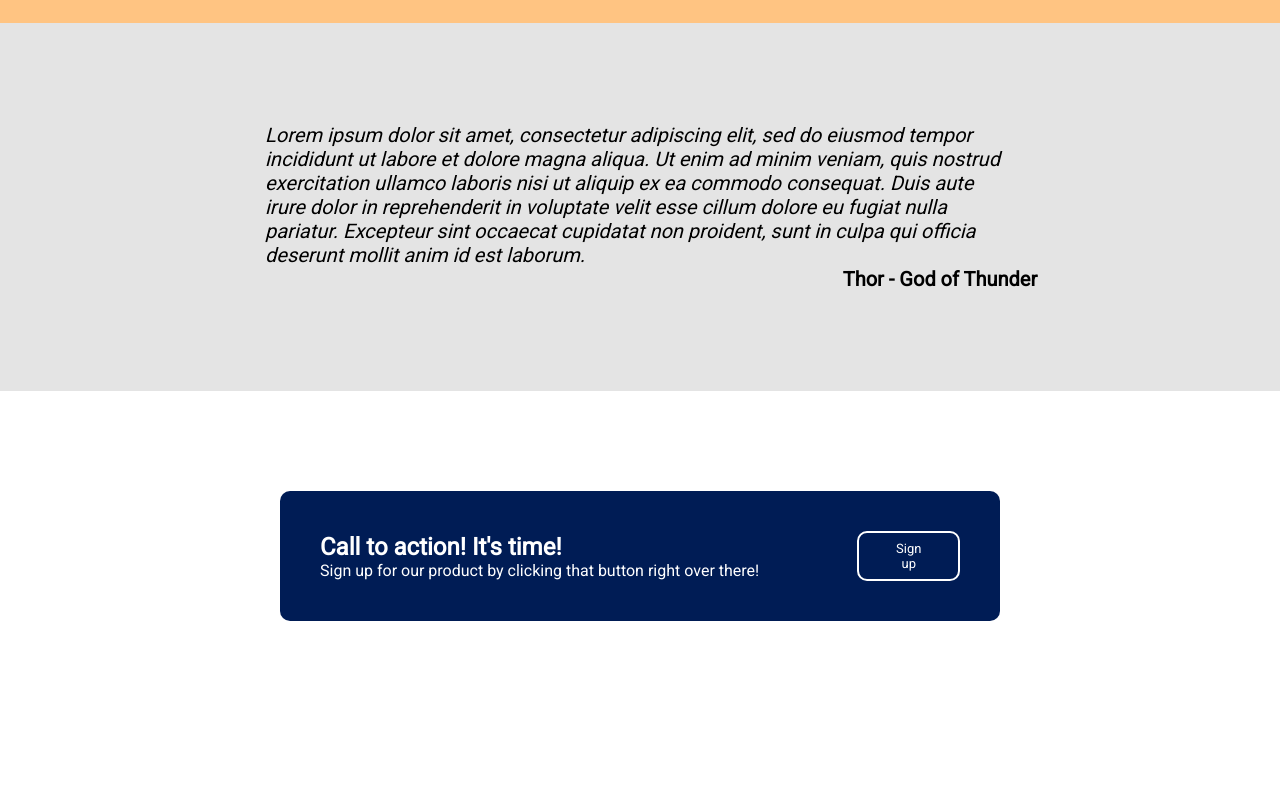
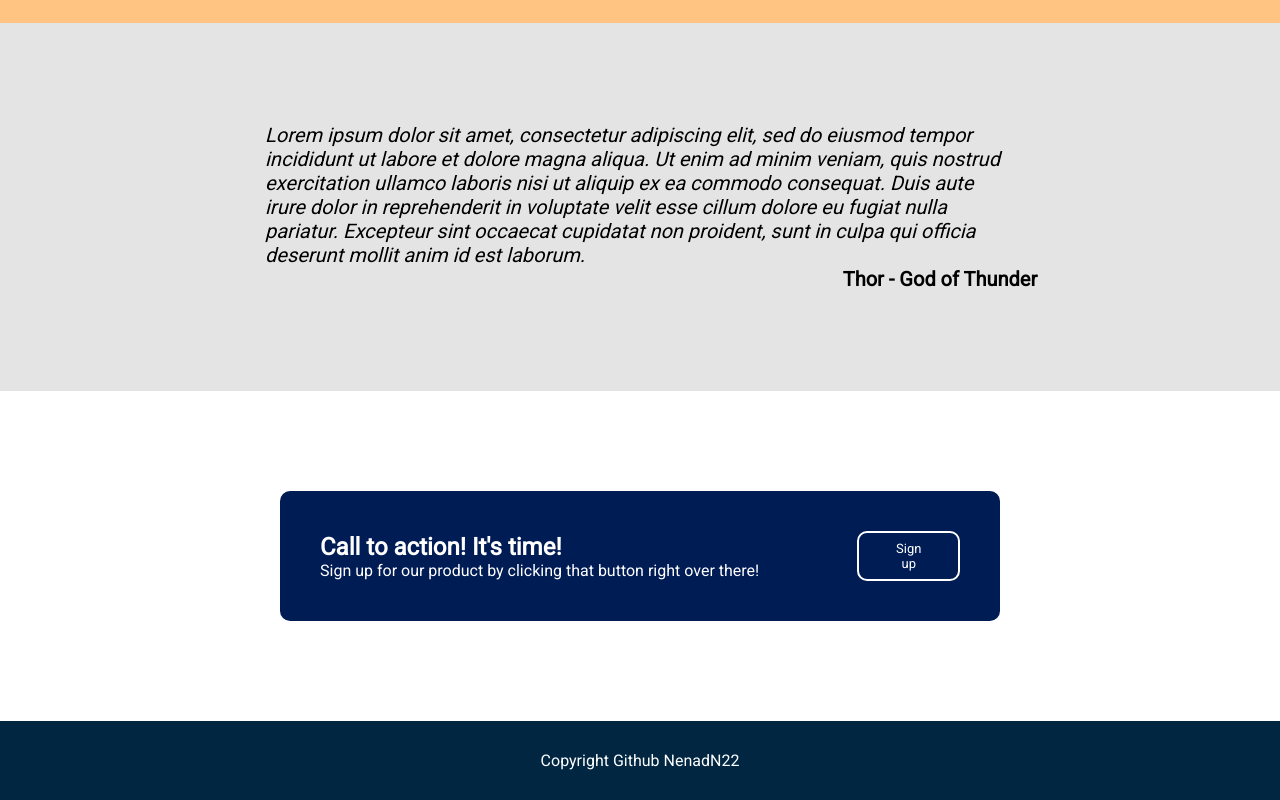
Before and after one commit to NenadN22/Landing-Page, a plain HTML site: page index.html in a window 1280 px wide. Shown: the part 1037-1837 px from the top of the page. Before the commit the page ends 1758 px from the top, so only its background shows below. Drawn offline with Linux system fonts and the light colour scheme.

Commit message:
Make footer and finish project

```diff
--- a/index.html
+++ b/index.html
@@ -54,5 +54,8 @@
         </div>
         <button class=fourth-button>Sign up</button>
     </div>
+    <div class="footer">
+        <p>Copyright Github NenadN22</p>
+    </div>
 </body>
 </html>
--- a/style.css
+++ b/style.css
@@ -139,3 +139,9 @@ h4 {
     border-radius: 10px;
     cursor: pointer;
 }
+.footer {
+    background-color: #002642;
+    padding: 30px;
+    color: white;
+    text-align: center;
+}
```
